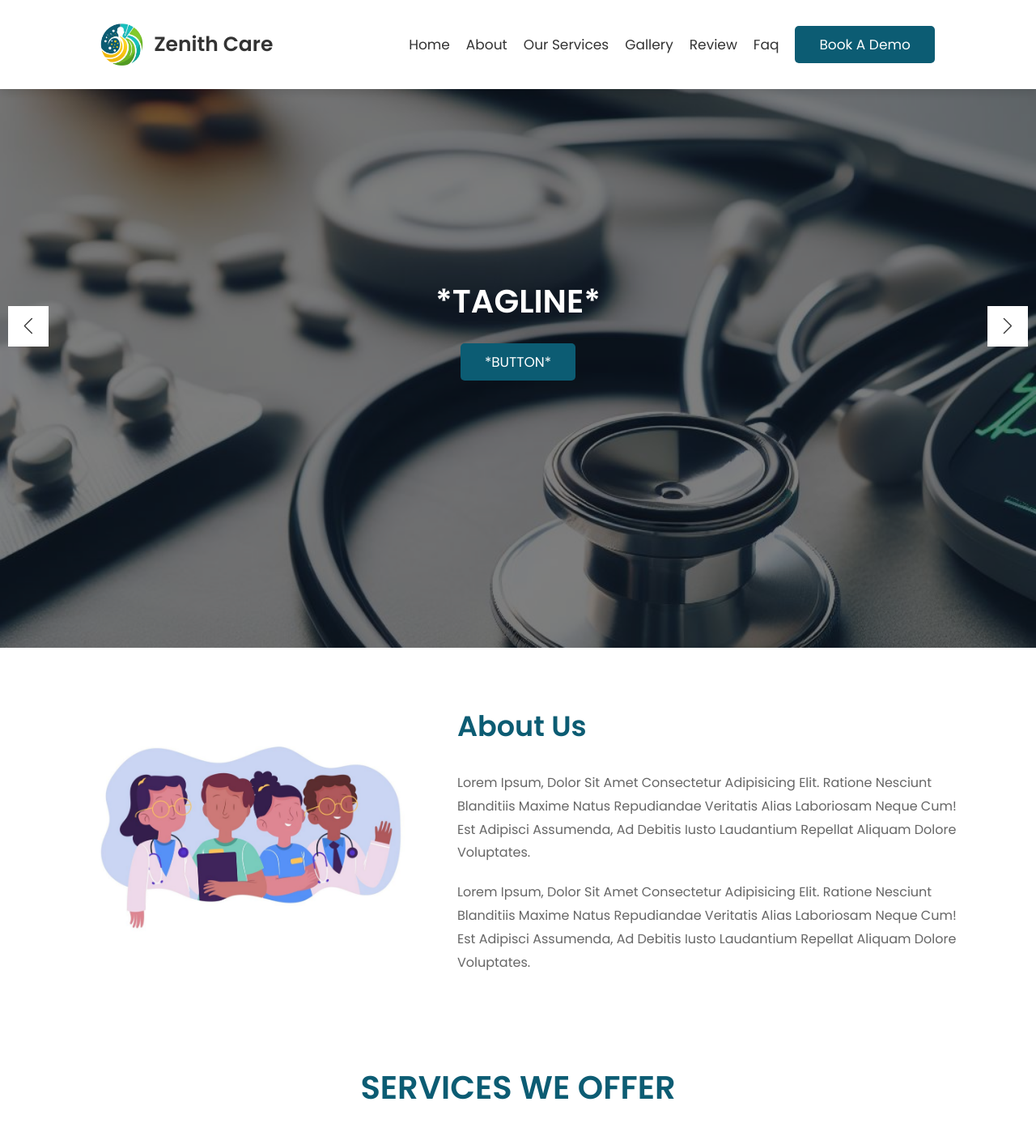
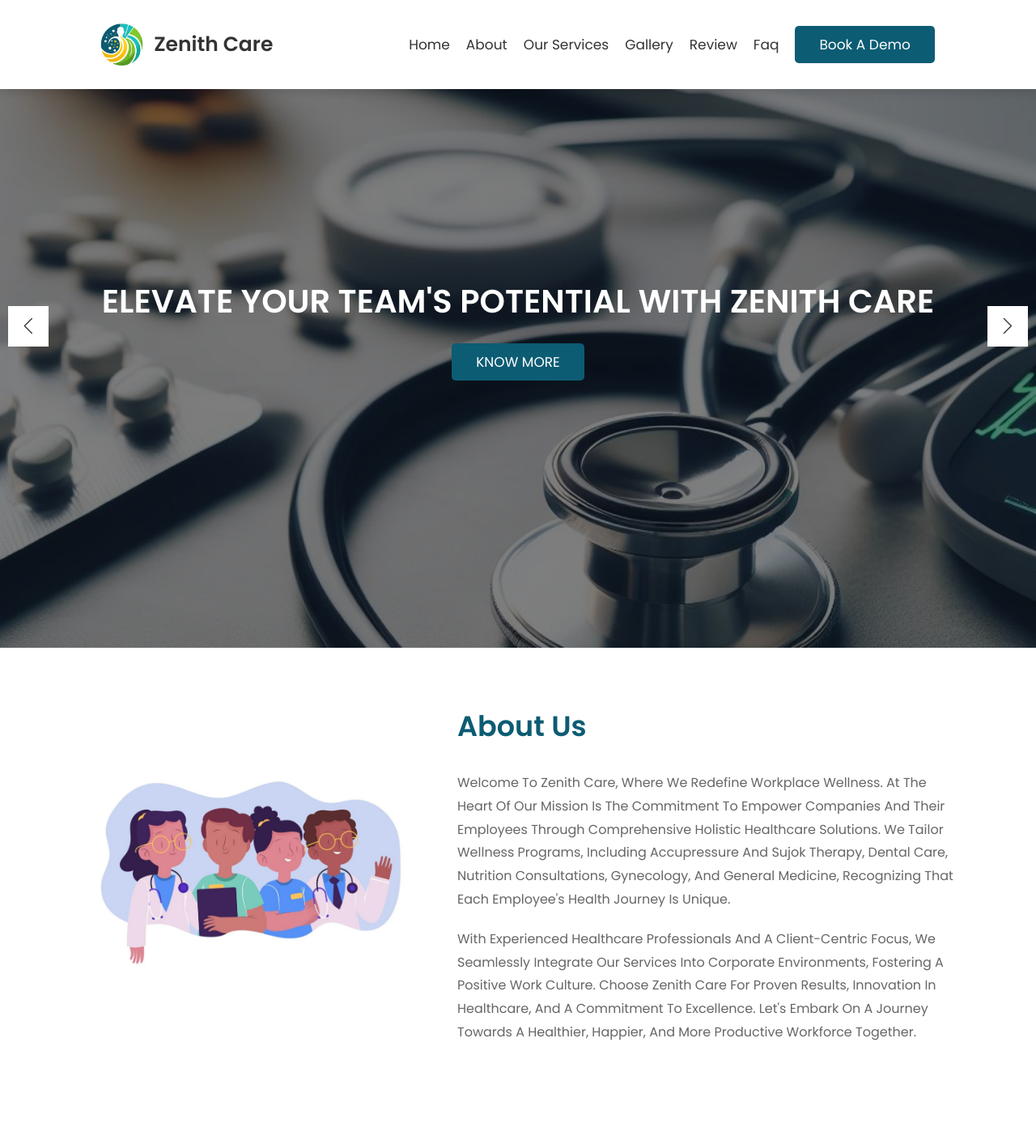
Before and after one commit to ishneet42/Holistic_health, a Django app: page / in a window 1280 px wide. Shown: the top 1403 px of the page at 81% size. Run offline with Django 4.2, Linux system fonts and the light colour scheme.

Commit message:
Update home.html
added texts

```diff
--- a/Zenith/templates/home.html
+++ b/Zenith/templates/home.html
@@ -49,29 +49,29 @@
 
             <div class="swiper-slide slide" style="background: url({% static 'img/home-slide1.jpg' %}) no-repeat;">
                <div class="content">
-                  <h3>*TAGLINE*</h3>
-                  <a href="#" class="btn"> *BUTTON*</a>
+                  <h3>Elevate Your Team's Potential with Zenith Care</h3>
+                  <a href="#" class="btn"> KNOW MORE </a>
                </div>
             </div>
 
             <div class="swiper-slide slide" style="background: url({% static 'img/home-slide2.jpg' %}) no-repeat;">
                <div class="content">
-                  <h3>*TAGLINE*</h3>
-                  <a href="#" class="btn"> *BUTTON*</a>
+                  <h3>Elevate Your Team's Potential with Zenith Care</h3>
+                  <a href="#" class="btn"> KNOW MORE </a>
                </div>
             </div>
 
             <div class="swiper-slide slide" style="background: url({% static 'img/home-slide3.jpg' %}) no-repeat;">
                <div class="content">
-                  <h3>*TAGLINE*</h3>
-                  <a href="#" class="btn"> *BUTTON*</a>
+                  <h3>Elevate Your Team's Potential with Zenith Care</h3>
+                  <a href="#" class="btn"> KNOW MORE </a>
                </div>
             </div>
 
             <div class="swiper-slide slide" style="background: url({% static 'img/home-slide4.jpg' %}) no-repeat;">
                <div class="content">
-                  <h3>*TAGLINE*</h3>
-                  <a href="#" class="btn"> *BUTTON*</a>
+                  <h3>Elevate Your Team's Potential with Zenith Care</h3>
+                  <a href="#" class="btn"> KNOW MORE </a>
                </div>
             </div>
 
@@ -94,9 +94,14 @@
 
          <div class="content">
             <h3>About us</h3>
-            <p>Lorem ipsum, dolor sit amet consectetur adipisicing elit. Ratione nesciunt blanditiis maxime natus repudiandae veritatis alias laboriosam neque cum! Est adipisci assumenda, ad debitis iusto laudantium repellat aliquam dolore voluptates.</p>
-            <p>Lorem ipsum, dolor sit amet consectetur adipisicing elit. Ratione nesciunt blanditiis maxime natus repudiandae veritatis alias laboriosam neque cum! Est adipisci assumenda, ad debitis iusto laudantium repellat aliquam dolore voluptates.</p>
-         </div>
+            <p>
+Welcome to Zenith Care, where we redefine workplace wellness.
+               At the heart of our mission is the commitment to empower companies and their employees through comprehensive holistic healthcare solutions.
+               We tailor wellness programs, including accupressure and sujok therapy, dental care, nutrition consultations, gynecology, and general medicine, recognizing that each employee's health journey is unique.</p>
+            <p>With experienced healthcare professionals and a client-centric focus, we seamlessly integrate our services into corporate environments, fostering a positive work culture.
+               Choose Zenith Care for proven results, innovation in healthcare, and a commitment to excellence.
+               Let's embark on a journey towards a healthier, happier, and more productive workforce together.</p>
+            </div>
 
       </div>
 
@@ -542,29 +547,28 @@
    <section class="reservation" id="reservation">
 
       <h1 class="heading">Contact Us: </h1>
-
-      <form action="">
-
+      <form method="post" action="{% url 'thank_you_page' %}">
+               {% csrf_token %}
          <div class="container">
 
             <div class="box">
                <p>name <span>*</span></p>
-               <input type="text" class="input" placeholder="Your Name">
+               <input type="text" class="input" placeholder="Your Name" id="name" name="name">
             </div>
 
             <div class="box">
                <p>email <span>*</span></p>
-               <input type="text" class="input" placeholder="Your Email">
+               <input type="text" class="input" placeholder="Your Email" id="email" name="email">
             </div>
 
             <div class="box">
                <p>Organization <span>*</span></p>
-               <input type="text" class="input" placeholder="Name of Organization">
+               <input type="text" class="input" placeholder="Name of Organization" id="org" name="org">
             </div>
 
             <div class="box">
                <p>Contact Number <span>*</span></p>
-               <input type="text" class="input" placeholder="Mobile Number">
+               <input type="text" class="input" placeholder="Mobile Number" id="number" name="number">
             </div>
 
          </div>
@@ -584,19 +588,21 @@
 
          <div class="box">
             <h3>contact info</h3>
-            <a href="#"> <i class="fas fa-phone"></i> +123-852-4565 </a>
-            <a href="#"> <i class="fas fa-phone"></i> +123-852-4565</a>
+            <a href="#"> <i class="fas fa-phone"></i> +91 98XXXXXXXX </a>
+            <a href="#"> <i class="fas fa-phone"></i> +91 98XXXXXXXX </a>
             <a href="#"> <i class="fas fa-envelope"></i> zenithcare.info@gmail.com</a>
             <a href="#"> <i class="fas fa-map"></i> New Delhi, India </a>
          </div>
 
          <div class="box">
             <h3>quick links</h3>
-            <a href="#"> <i class="fas fa-arrow-right"></i> home</a>
-            <a href="#"> <i class="fas fa-arrow-right"></i> about</a>
-            <a href="#"> <i class="fas fa-arrow-right"></i> rooms</a>
-            <a href="#"> <i class="fas fa-arrow-right"></i> gallery</a>
-            <a href="#"> <i class="fas fa-arrow-right"></i> reservation</a>
+         <a href="#home">home</a>
+         <a href="#about">about</a>
+         <a href="#room">Our Services</a>
+         <a href="#gallery">gallery</a>
+         <a href="#review">review</a>
+         <a href="#faq">faq</a>
+         <a href="#reservation" class="btn"> Book a Demo </a>
          </div>
 
          <div class="box">
```
